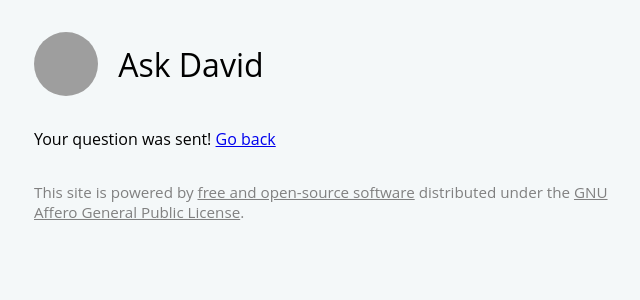
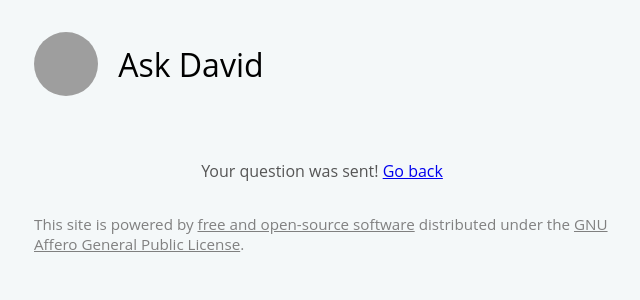
Before and after one commit to fdavidcl/nosykitty, a Jekyll site: the page built from success.html, in a window 1280 px wide. Shown: the top 300 px of the page, without its empty margins (318-958 px from the left). Built offline with Jekyll 4.4.1, drawn with Linux system fonts in a browser that asks for light colours; grey boxes are pictures that could not be loaded.

Commit message:
Improve success page

```diff
--- a/success.html
+++ b/success.html
@@ -4,5 +4,7 @@ title: Question sent
 permalink: /success/
 ---
 
-Your question was sent!
-<a href="{{ site.baseurl }}">Go back</a>
+<div class="empty posts">
+  Your question was sent!
+  <a href="{{ site.baseurl }}">Go back</a>
+</div>
```
